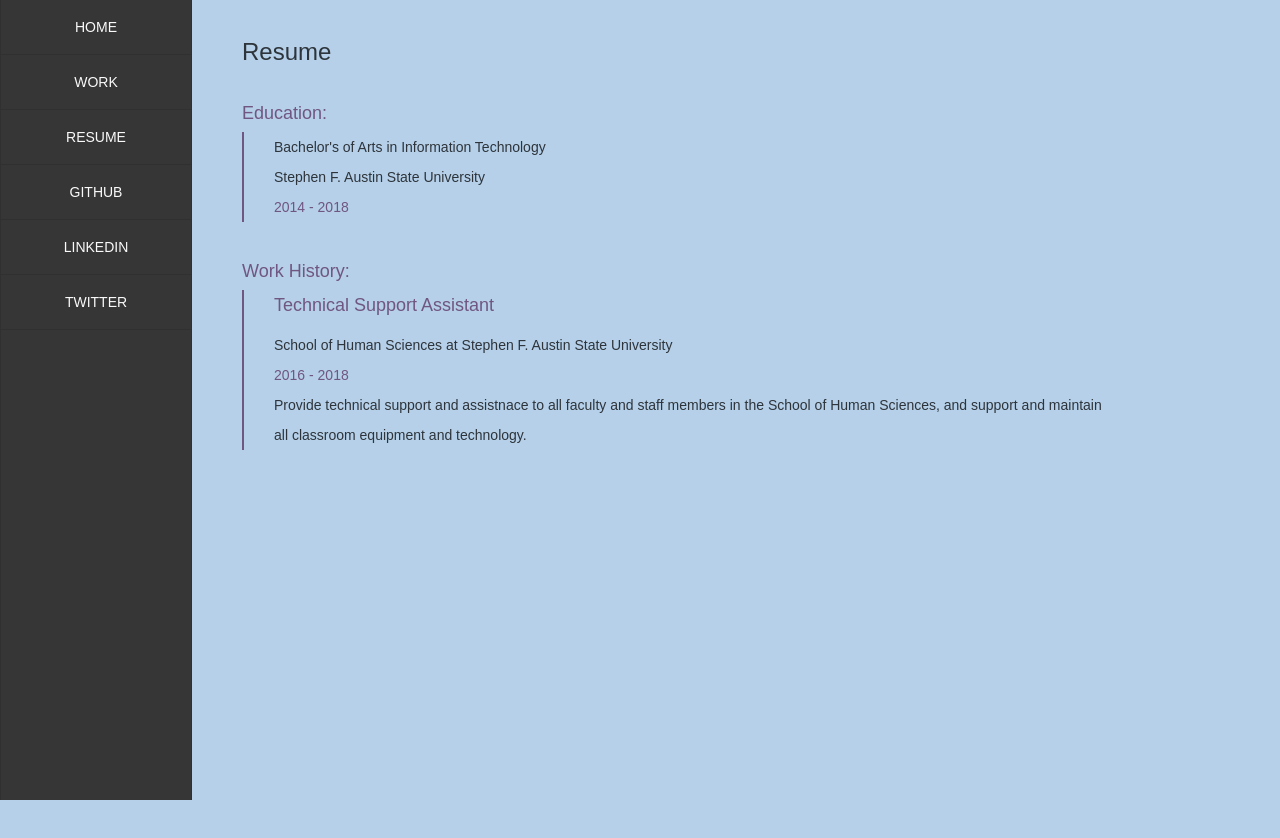
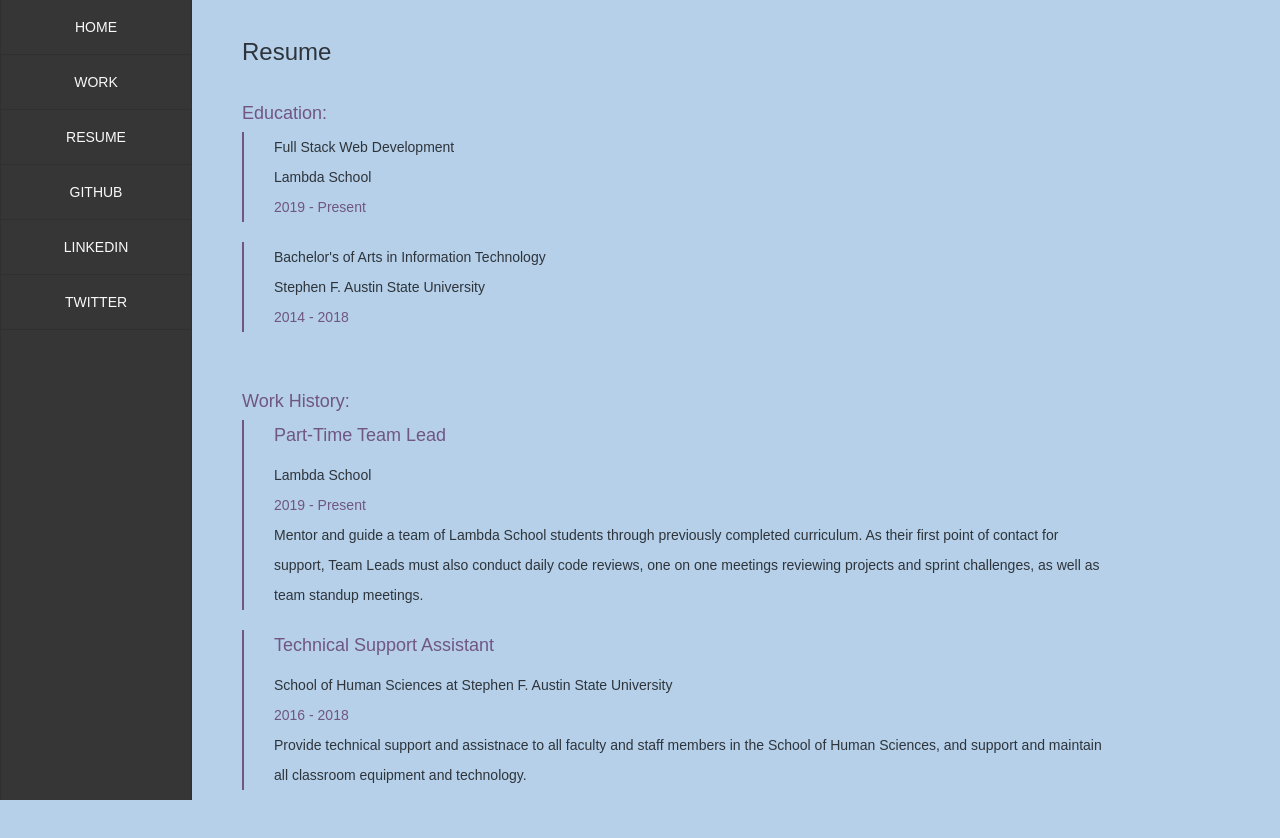
Before and after one commit to alex-lc/pv2, a React (Create React App) app: page /resume in a window 1280 px wide. Shown: the top 838 px of the page. Before the commit the page ends 800 px from the top, so only its background shows below. Built offline with nearby package versions, Linux system fonts and the light colour scheme.

Commit message:
lambda added to resume and education

```diff
--- a/src/components/Job.js
+++ b/src/components/Job.js
@@ -5,6 +5,7 @@ const JobContainer = styled.div`
         line-height: 3rem;
         border-left: 2px solid #705682;
         padding-left: 3rem;
+        margin-bottom: 2rem;
 
         h4 {
             font-weight: 300;
--- a/src/components/Resume.js
+++ b/src/components/Resume.js
@@ -42,8 +42,9 @@ const ResumeContainer = styled.div`
             line-height: 3rem;
             border-left: 2px solid #705682;
             padding-left: 3rem;
+            margin-bottom: 2rem;
 
-            .insitution {
+            .institution {
                 font-weight: 300;
             }
         }
@@ -81,14 +82,27 @@ export default function Resume() {
             <div className="education">
                 <h3>Education: </h3>
                 <div>
+                    <h4>Full Stack Web Development</h4>
+                    <p className="institution">Lambda School</p>
+                    <p className="dates">2019 - Present</p>
+                </div>
+                <div>
                     <h4>Bachelor's of Arts in Information Technology</h4>
-                    <p className="insitution">Stephen F. Austin State University</p>
+                    <p className="institution">Stephen F. Austin State University</p>
                     <p className="dates">2014 - 2018</p>
                 </div>
             </div>
 
             <div className="work-history">
                 <h3>Work History: </h3>
+                <Job
+                    title="Part-Time Team Lead"
+                    company="Lambda School"
+                    dates="2019 - Present"
+                    desc="Mentor and guide a team of Lambda School students through previously completed
+                    curriculum. As their first point of contact for support, Team Leads must also conduct
+                    daily code reviews, one on one meetings reviewing projects and sprint challenges, as well as
+                    team standup meetings." />
                 <Job
                     title="Technical Support Assistant"
                     company="School of Human Sciences at Stephen F. Austin State University"
```
